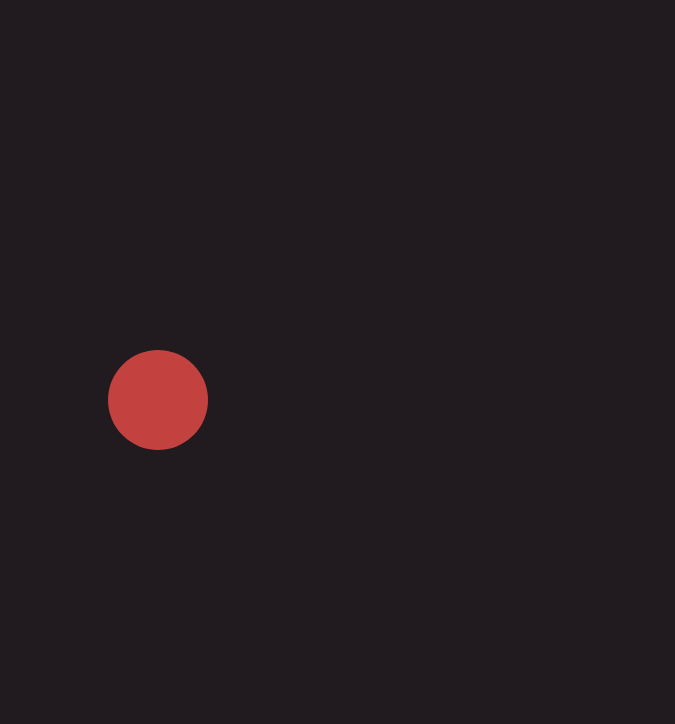
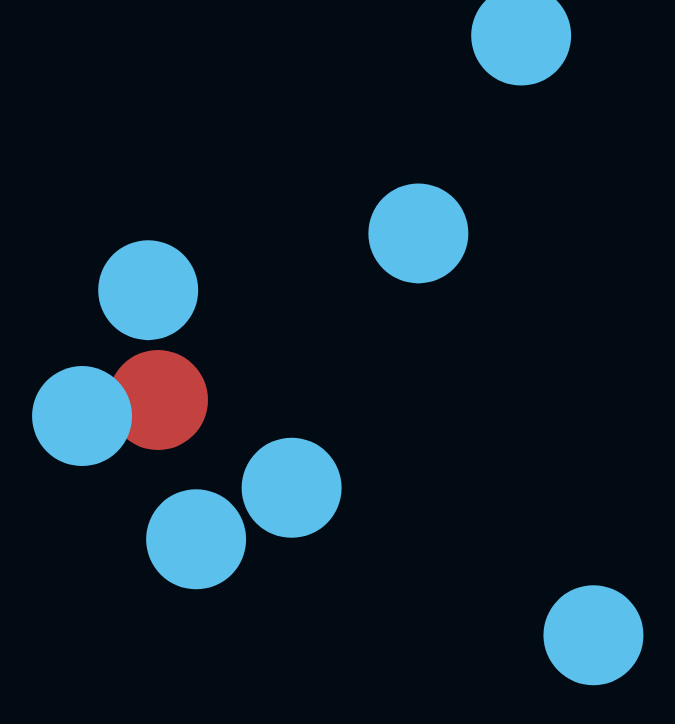
Before and after one commit to matheusluizn/Dungeon-Shooters, a website built with Vite: page index.html in a window 1280 px wide. Shown: the whole page, without its empty margins (482-1157 px from the left). Built offline with nearby package versions, Linux system fonts and the light colour scheme.

Commit message:
feat: creating colors object

```diff
--- a/src/main.js
+++ b/src/main.js
@@ -5,7 +5,7 @@ const canvas = document.getElementById('screen');
 canvas.width = window.innerWidth;
 canvas.height = window.innerHeight;
 
-const colors = { "Cyan Process": "5bc0eb", "Minion Yellow": "fde74c", "Android Green": "9bc53d", "Madder Lake": "c3423f", "Raisin Black": "211a1e" }
+const colors = { "Cyan Process": "#5bc0eb", "Minion Yellow": "#fde74c", "Android Green": "#9bc53d", "Madder Lake": "#c3423f", "Raisin Black": "#211a1e" }
 
 const c = canvas.getContext('2d');
 console.log(c)
@@ -55,6 +55,7 @@ class Enemy {
     this.y = y;
     this.radius = radius;
     this.color = color;
+    this.speed = speed;
   }
 
   draw() {
@@ -83,10 +84,24 @@ const projectiles = [];
 const enemies = [];
 
 function createEnemies() {
-  setTimeout(() => {
-    const enemy = new Enemy();
+  setInterval(() => {
+
+    const y = Math.random() * window.innerHeight;
+    const x = Math.random() * window.innerWidth;
+
+    const angle = Math.atan2(window.innerHeight / 2 - y, window.innerWidth / 2 - x);
+
+    const speed = {
+      x: Math.cos(angle),
+      y: Math.sin(angle)
+    }
+
+    const enemy = new Enemy(x, y, 50, colors['Cyan Process'], speed);
+    enemies.push(enemy);
+
   }, 1000)
 }
+createEnemies();
 
 window.addEventListener('click', (e) => {
   const angle = Math.atan2(e.clientY - window.innerHeight / 2, e.clientX - window.innerWidth / 2);
@@ -114,5 +129,10 @@ function animate() {
     projectile.draw();
   })
 
+  enemies.forEach(enemy => {
+    enemy.update()
+    enemy.draw();
+  })
+
 }
 animate();
--- a/src/style.css
+++ b/src/style.css
@@ -15,5 +15,6 @@
 
 #screen{
   display: block;
-  background-color: #211A1E;
+  background-color: #020a13;
+  /*background: url(https://i.imgur.com/wUNsNFR.gif) no-repeat center center/cover fixed; */
 }
```
